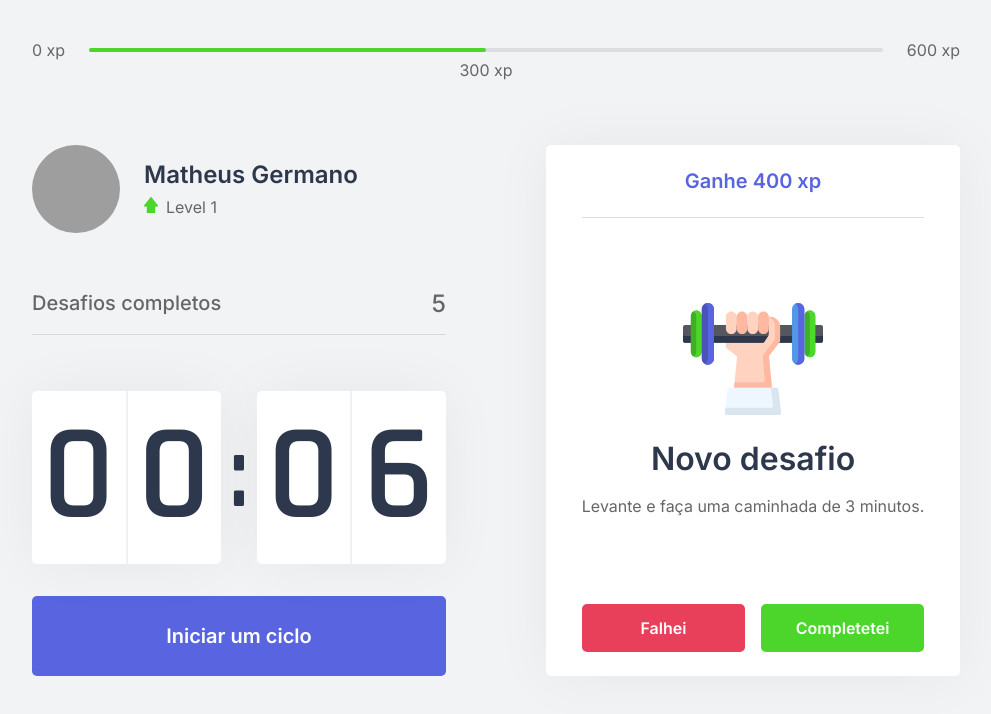
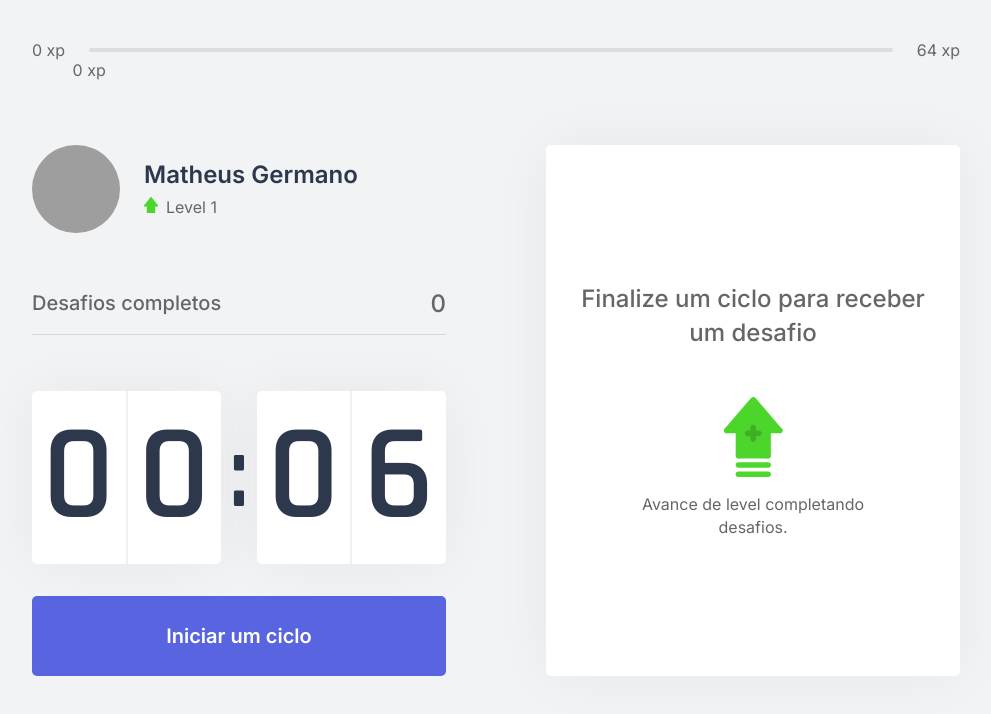
Before and after one commit to matheus-germano/moveit-nlw4, a Next.js app: page / in a window 1280 px wide. Shown: the top 714 px of the page, without its empty margins (144-1135 px from the left). Built offline with nearby package versions, Linux system fonts and the light colour scheme; grey boxes are pictures that could not be loaded.

Commit message:
Regras de negócio

```diff
--- a/src/components/ChallengeBox.tsx
+++ b/src/components/ChallengeBox.tsx
@@ -1,25 +1,27 @@
+import { useContext } from 'react';
+import { ChallengesContext } from '../contexts/ChallengesContext';
 import styles from '../styles/components/ChallengeBox.module.css'
 
 export function ChallengeBox() {
-
-  const hasActiveChallenge = true;
+  const { activeChallenge, resetChallenge } = useContext(ChallengesContext);
 
   return (
     <div className={styles.challengeBoxContainer}>
-      { hasActiveChallenge ? (
+      { activeChallenge ? (
         <div className={styles.challengeActive}>
-          <header>Ganhe 400 xp</header>
+          <header>Ganhe { activeChallenge.amount } xp</header>
 
           <main>
-            <img src="icons/body.svg" alt=""/>
+            <img src={`icons/${activeChallenge.type}.svg`} alt=""/>
             <strong>Novo desafio</strong>
-            <p>Levante e faça uma caminhada de 3 minutos.</p>
+            <p>{ activeChallenge.description }</p>
           </main>
 
           <footer>
             <button
               type='button'
               className={styles.challengeFailedButton}
+              onClick={resetChallenge}
             >
               Falhei
             </button>
--- a/src/components/CompletedChallenges.tsx
+++ b/src/components/CompletedChallenges.tsx
@@ -1,10 +1,14 @@
+import { useContext } from 'react'
+import { ChallengesContext } from '../contexts/ChallengesContext'
 import styles from '../styles/components/CompletedChallenges.module.css'
 
 export function CompletedChallenges() {
+  const { challengesCompleted } = useContext(ChallengesContext);
+
   return (
     <div className={styles.completedChallengesContainer}>
       <span>Desafios completos</span>
-      <span>5</span>
+      <span>{challengesCompleted}</span>
     </div>
   )
 }
--- a/src/components/ExperienceBar.tsx
+++ b/src/components/ExperienceBar.tsx
@@ -1,14 +1,22 @@
+import { useContext } from 'react'
+import { ChallengesContext } from '../contexts/ChallengesContext'
 import styles from '../styles/components/ExperienceBar.module.css'
 
 export function ExperienceBar() {
+  const { currentExperience, experienceToNextLevel } = useContext(ChallengesContext);
+
+  const percentToNextLevel = Math.round(currentExperience * 100) / experienceToNextLevel;
+
   return(
     <header className={styles.experienceBar}>
       <span>0 xp</span>
       <div>
-        <div style={{ width: '50%' }}></div>
-        <span className={styles.currentExperience} style={{ left: '50%' }}>300 xp</span>
+        <div style={{ width: `${percentToNextLevel}%` }}></div>
+        <span className={styles.currentExperience} style={{ left: `${percentToNextLevel}%` }}>
+          {currentExperience} xp
+        </span>
       </div>
-      <span>600 xp</span>
+      <span>{experienceToNextLevel} xp</span>
     </header>
   )
 }
--- a/src/contexts/ChallengesContext.tsx
+++ b/src/contexts/ChallengesContext.tsx
@@ -1,11 +1,22 @@
 import { createContext, ReactNode, useState } from 'react'
+
+import challenges from '../../challenges.json'
+
+interface Challenge {
+  type: 'body' | 'eye';
+  description: string;
+  amount: number;
+}
 
 interface ChallengesContextData {
   level: number;
   currentExperience: number;
+  experienceToNextLevel: number;
   challengesCompleted: number;
+  activeChallenge: Challenge;
   levelUp: () => void;
   startNewChallenge: () => void;
+  resetChallenge: () => void;
 }
 
 interface ChallengesProviderProps {
@@ -19,12 +30,23 @@
   const [currentExperience, setCurrenceExperience] = useState(0);
   const [challengesCompleted, setChallengesCompleted] = useState(0);
 
+  const [activeChallenge, setActiveChallenge] = useState(null);
+
+  const experienceToNextLevel = Math.pow((level + 1) * 4, 2)
+
   function levelUp() {
     setLevel(level + 1);
   }
 
   function startNewChallenge() {
-    console.log('novo desafio');
+    const randomChallengeIndex = Math.floor(Math.random() * challenges.length)
+    const challenge = challenges[randomChallengeIndex];
+
+    setActiveChallenge(challenge)
+  }
+
+  function resetChallenge() {
+    setActiveChallenge(null);
   }
 
   return (
@@ -32,9 +54,12 @@
       value={{
         level,
         currentExperience,
+        experienceToNextLevel,
         challengesCompleted,
         levelUp,
         startNewChallenge,
+        activeChallenge,
+        resetChallenge,
       }}>
       {children}
     </ChallengesContext.Provider>
```
